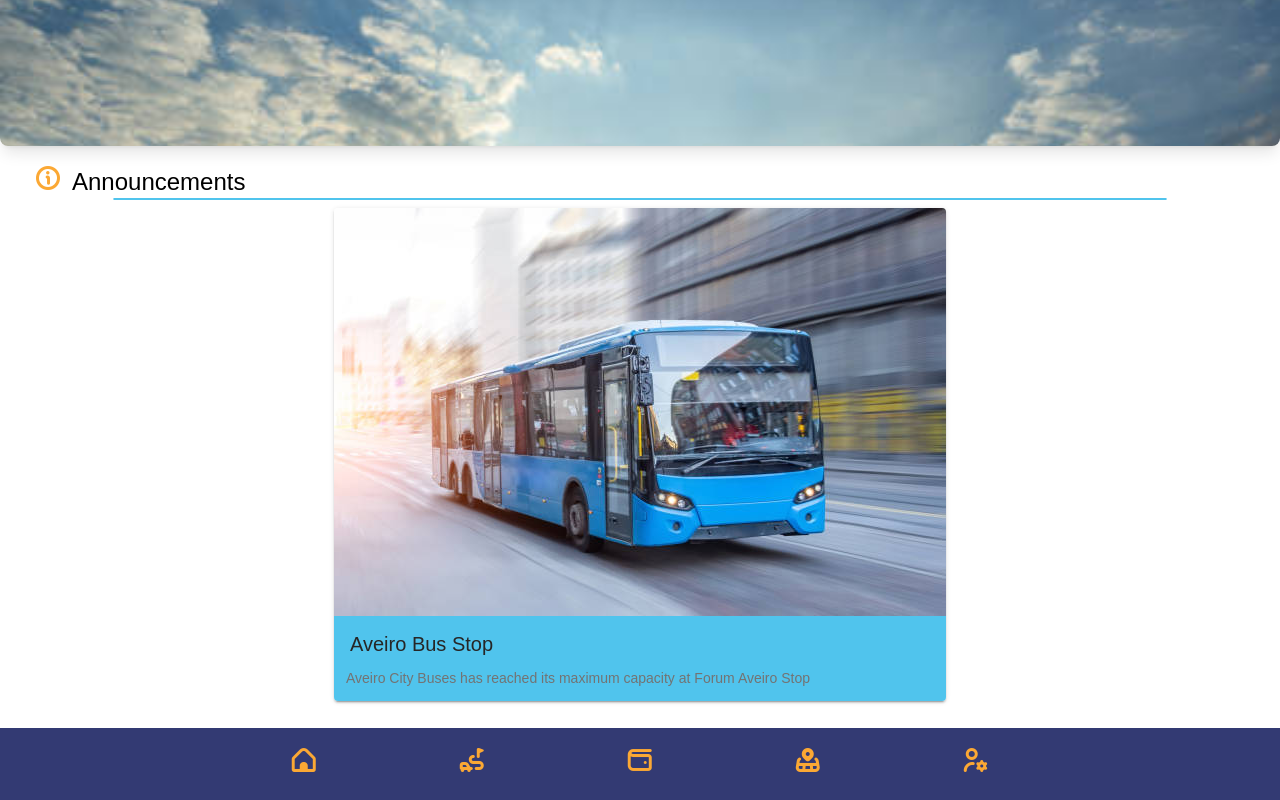
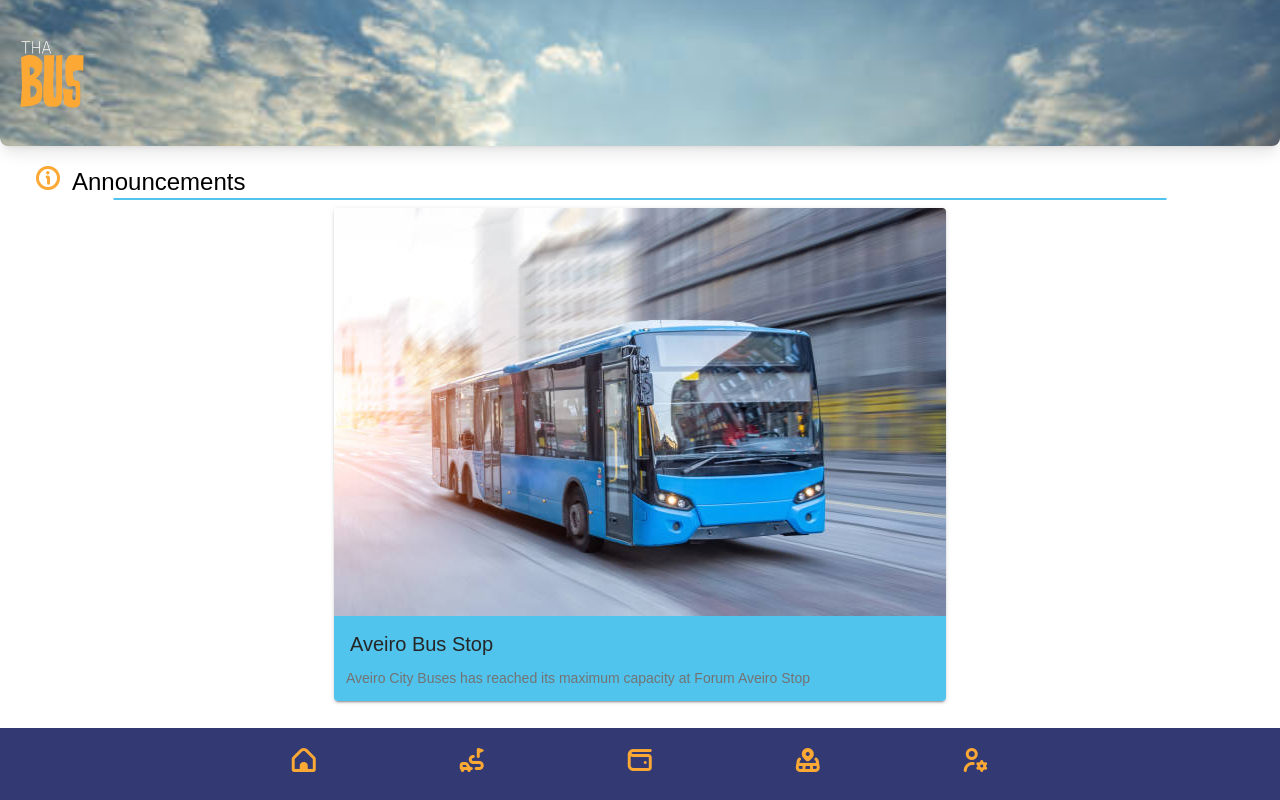
Before and after one commit to HenriqueFreitas07/ThABUS, a React (Vite) app: page /home in a window 1280 px wide. Built offline with nearby package versions, Linux system fonts and the light colour scheme; a web font is replaced by a local one.

Commit message:
HomePage finish

```diff
--- a/src/pages/Home.tsx
+++ b/src/pages/Home.tsx
@@ -14,11 +14,12 @@ const Home: React.FC = () => {
       <IonContent fullscreen className=''>
 
         {/* content */}
-        <div className='h-1/5 overflow-hidden rounded-br-lg rounded-bl-lg shadow-lg relative '>
+        <div className='h-1/5 overflow-hidden rounded-br-lg rounded-bl-lg shadow-lg relative align-middle'>
           <img
             src="images/istockphoto-1161674685-612x612.jpg"
             className='w-full absolute -translate-y-6'
             alt="backgroundBus" />
+            <img src="icons/logo.svg" className="z-20 w-20 absolute top-[50%] translate-y-[-50%] ml-3" alt="" />
         </div>
         <div className="w-screen p-2 text-center ">
           <div className='w-full flex text-center justify-start mt-3 pl-7'>
```
Also changed, not shown: public/icons/logo.svg (added).
